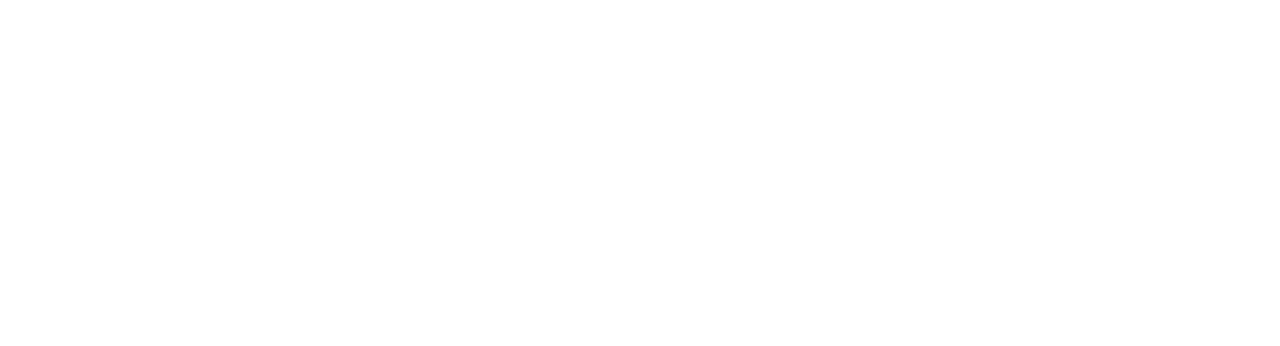
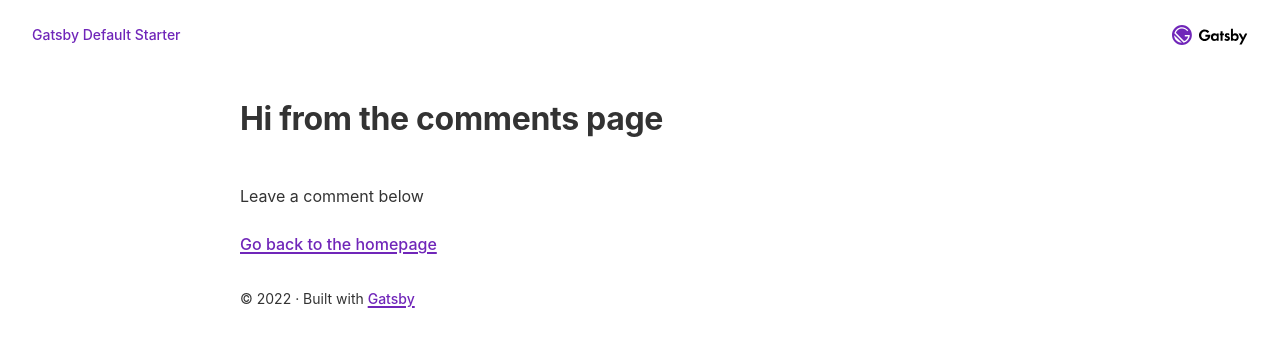
Before and after one commit to jpniesman/gatsby-starter-default, a Gatsby site: page /team-intro in a window 1280 px wide. Before the commit this address had no page. Built offline with nearby package versions, Linux system fonts and the light colour scheme; Gatsby itself is replaced by a stand-in of ours.

Commit message:
comments

```diff
--- /dev/null
+++ b/src/components/Comments.js
@@ -0,0 +1,29 @@
+import React, { useEffect } from 'react'
+const Comments = ({ issueTerm }) => {
+    const commentsUUID = `comments_${issueTerm}`
+    useEffect(() => {
+        let anchor
+        const theme = 'github-light' // you could choose other themes too
+        const script = document.createElement('script')
+        anchor = document.getElementById(commentsUUID)
+        script.setAttribute('src', 'https://utteranc.es/client.js')
+        script.setAttribute('crossorigin', 'anonymous')
+        script.setAttribute('async', true)
+        script.setAttribute('repo', 'jpniesman/gatsby-starter-default')
+        script.setAttribute('issue-term', issueTerm)
+        script.setAttribute('theme', theme)
+        anchor.appendChild(script)
+        return () => {
+            anchor.innerHTML = ''
+        }
+    })
+    return (
+        <>
+            <div id={commentsUUID} className="post-comments" className="relative">
+                <div className="utterances-frame"></div>
+            </div>
+        </>
+    )
+}
+
+export default Comments
--- a/src/pages/comments.js
+++ /dev/null
@@ -1,34 +0,0 @@
-import * as React from "react"
-import { Link } from "gatsby"
-
-import Layout from "../components/layout"
-import Seo from "../components/seo"
-
-import { Disqus } from 'gatsby-plugin-disqus';
-
-const PostTemplate = () => (
-  <Layout>
-    <h1>Hi from the comments page</h1>
-    <p>Leave a comment below</p>
-    <Link to="/">Go back to the homepage</Link>
-  </Layout>
-)
-
-// const Template = () => (
-//     /* Page contents */
-//
-//     <Disqus
-//         config={
-//             /* Replace PAGE_URL with your post's canonical URL variable */
-//             url: 'PAGE_URL',
-//             /* Replace PAGE_IDENTIFIER with your page's unique identifier variable */
-//             identifier: 'PAGE_IDENTIFIER',
-//             /* Replace PAGE_TITLE with the title of the page */
-//             title: 'PAGE_TITLE',
-//         }
-//     />
-// );
-
-export const Head = () => <Seo title="Page two" />
-
-export default PostTemplate
--- a/src/pages/index.js
+++ b/src/pages/index.js
@@ -9,7 +9,7 @@ import * as styles from "../components/index.module.css"
 const links = [
   {
     text: "Team Intro Page",
-    url: "comments",
+    url: "team-intro",
     description:
       "A great place to get started if you're new to web development. Designed to guide you through setting up your first Gatsby site.",
   },
--- /dev/null
+++ b/src/pages/team-intro.js
@@ -0,0 +1,72 @@
+import * as React from "react"
+
+import Layout from "../components/layout"
+import Seo from "../components/seo"
+import Comments from '../components/Comments'
+import {Link} from "gatsby";
+
+const PostTemplate = () => (
+  <Layout>
+    <h1>Hi from the comments page</h1>
+    <p>Leave a comment below</p>
+    <div><Comments/></div>
+    <Link to="/">Go back to the homepage</Link>
+  </Layout>
+)
+
+export const Head = () => <Seo title="Page two" />
+export default PostTemplate
+
+// import {graphql, Link} from "gatsby"
+// export const Head = ({ data: { markdownRemark: post } }) => {
+//     return (
+//         <Seo
+//             title={post.frontmatter.title}
+//             description={post.frontmatter.description || post.excerpt}
+//         />
+//     )
+// }
+
+// export default PostTemplate
+// export const pageQuery = graphql`
+//   query BlogPostBySlug(
+//     $id: String!
+//     $previousPostId: String
+//     $nextPostId: String
+//   ) {
+//     site {
+//       siteMetadata {
+//         title
+//       }
+//     }
+//     markdownRemark(id: { eq: $id }) {
+//       id
+//       excerpt(pruneLength: 160)
+//       html
+//       fields {
+//         slug
+//       }
+//       frontmatter {
+//         title
+//         date(formatString: "MMMM DD, YYYY")
+//         description
+//       }
+//     }
+//     previous: markdownRemark(id: { eq: $previousPostId }) {
+//       fields {
+//         slug
+//       }
+//       frontmatter {
+//         title
+//       }
+//     }
+//     next: markdownRemark(id: { eq: $nextPostId }) {
+//       fields {
+//         slug
+//       }
+//       frontmatter {
+//         title
+//       }
+//     }
+//   }
+// `
```
